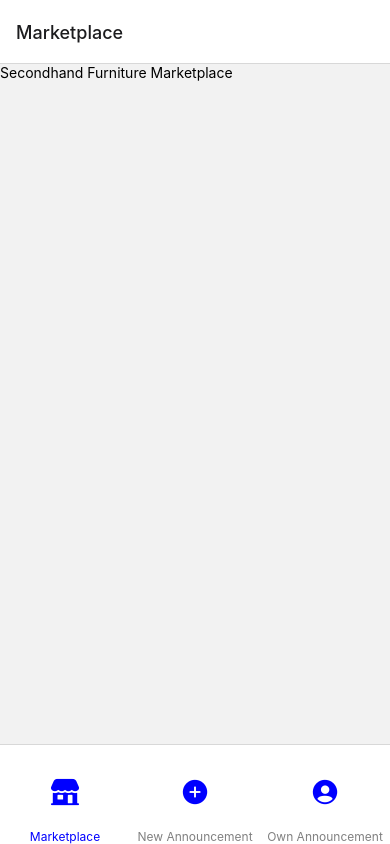
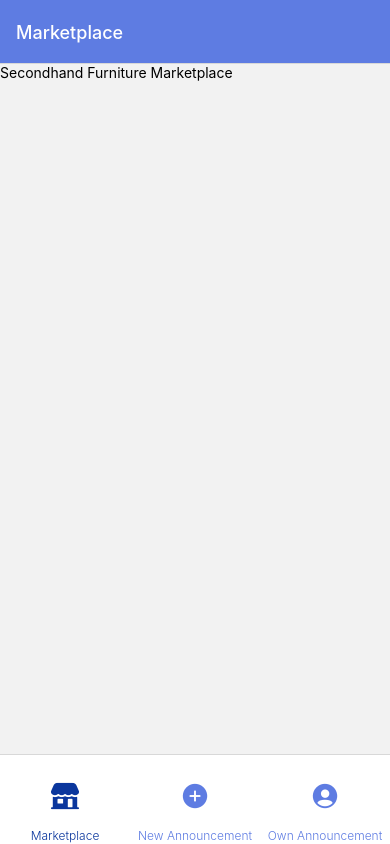
Before and after one commit to TrangLe265/FurnitureResale, a React Native app: screen / in a window 390 px wide. Built offline with nearby package versions, Linux system fonts and the light colour scheme.

Commit message:
Add fonts & colors constants

```diff
--- a/App.js
+++ b/App.js
@@ -2,9 +2,14 @@ import {View, Text} from 'react-native';
 //import nav
 import { NavigationContainer } from "@react-navigation/native";
 import { createBottomTabNavigator } from '@react-navigation/bottom-tabs';
+import { getHeaderTitle } from '@react-navigation/elements';
 
 //import icons for nav
 import Ionicons from '@expo/vector-icons/Ionicons';
+
+//imprort constans
+import {colors} from './styling/colors';
+import * as T from './styling/fonts';
 
 //import all nav tabs
 import HomeScreen from "./tabs/Home";
@@ -34,12 +39,26 @@ export default function App() {
               iconName = 'person-circle-sharp';
             }
 
-            return <Ionicons name={iconName} size= {30} color='blue'/>;
+            const iconColor = focused ? colors.activeBlue : colors.nonActiveBlue;
+
+            return <Ionicons name={iconName} size= {30} color= {iconColor} />;
           },
-          tabBarStyle: {height: 100, paddingTop: 10},
+          tabBarStyle: {height: 90, paddingTop: 10},
           tabBarLabel: ({focused}) => (
-            <Text style={{fontSize: 12, color: focused ? 'blue' : 'gray'}}>{route.name}</Text>
-          )
+            <T.smlBodText
+              style={{
+                fontSize: 12,
+                color: focused ? colors.activeBlue : colors.nonActiveBlue
+            }}>
+              {route.name}
+            </T.smlBodText >
+          ),
+          headerTitle: getHeaderTitle({route, options: {title : route.name}}),
+          headerStyle: {
+            backgroundColor: colors.nonActiveBlue,
+
+          },
+          headerTintColor: colors.white,
 
         })}>
 
--- /dev/null
+++ b/styling/colors.js
@@ -0,0 +1,8 @@
+//adding colors components for easy styling swaps
+export const colors = {
+    white: '#FFFFFF',
+    activeBlue: '#0A369D',
+    nonActiveBlue:  '#5e7ce2',
+    ctaBlue:  '#4472ca',
+    cautionRed: '#b24c63',
+}
--- /dev/null
+++ b/styling/fonts.js
@@ -0,0 +1,49 @@
+import React from 'react';
+import {Text, StyleSheet} from 'react-native';
+
+//each font except 2 parameters, style and children
+//style: so that style can be overriden if needed
+//children: so that all text lies inside the <> can have the same styling
+export const bodyText = ({style, children}) => {
+    return <Text style={[styles.reg,style]}>{children}</Text>
+}
+
+export const smlBodText = ({style, children}) => {
+    return <Text style={[styles.small, style]}>{children}</Text>
+}
+
+export const h1 = ({style, children}) => {
+    return <Text style={[styles.h1, style]}>{children}</Text>
+}
+
+export const h2 = ({style, children}) => {
+    return <Text style={[styles.h2, style]}>{children}</Text>
+}
+
+
+const styles = StyleSheet.create({
+    reg: {
+        fontFamily:'System',
+        fontSize: 15,
+        fontWeight: '400',
+        lineHeight: 20,
+    },
+    small: {
+        fontFamily:'System',
+        fontSize: 13,
+        fontWeight: '300',
+        lineHeight: 16,
+    },
+    h1: {
+        fontFamily:'System',
+        fontSize: 18,
+        fontWeight: '500',
+        lineHeight: 25,
+    },
+    h2: {
+        fontFamily:'System',
+        fontSize: 16,
+        fontWeight: '500',
+        lineHeight: 20,
+    }
+})
```
